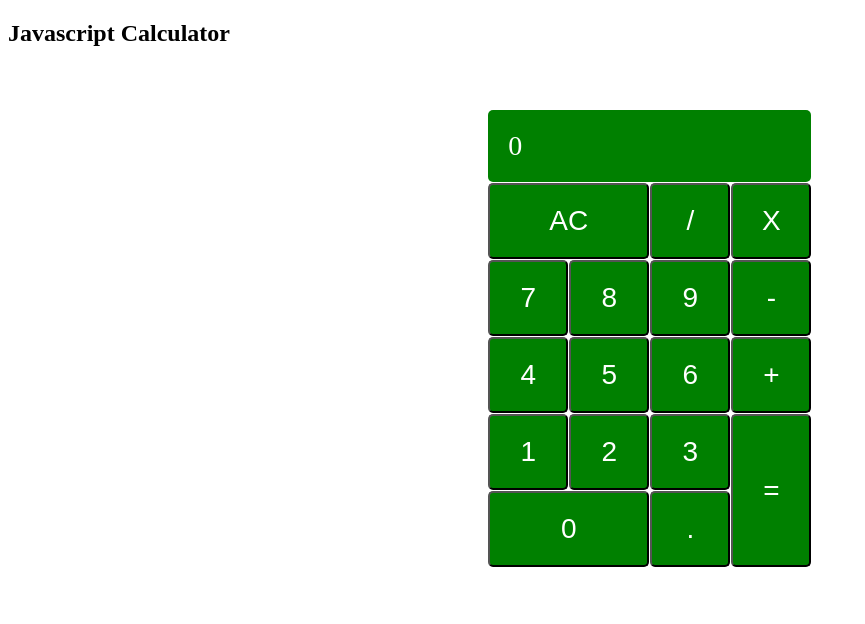
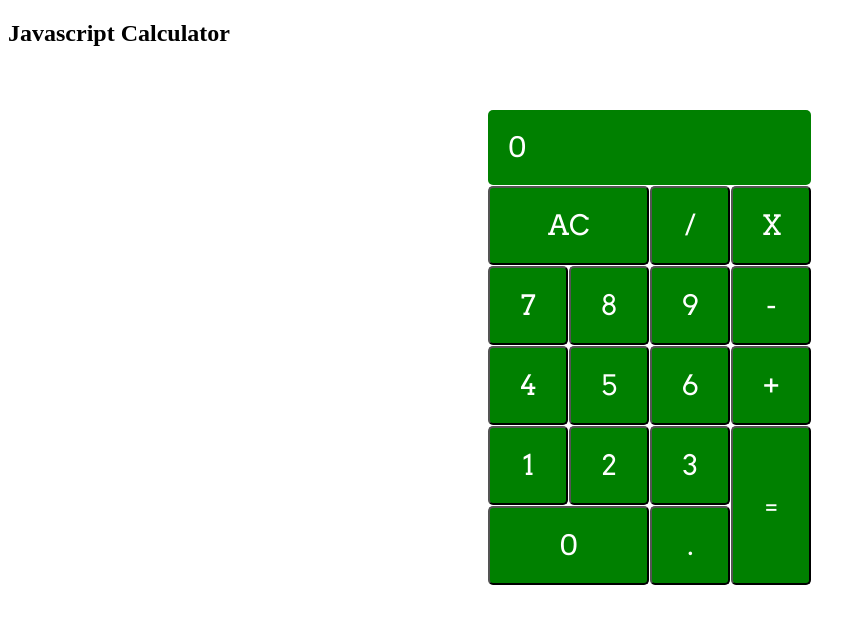
Before and after one commit to charlielafosse/JSCalculator, a plain HTML site: page index.html in a window 1280 px wide. Shown: the whole page, without its empty margins (0-865 px from the left). Drawn offline with Linux system fonts and the light colour scheme.

Commit message:
add google fonts arvo

```diff
--- a/index.html
+++ b/index.html
@@ -4,6 +4,7 @@
     <meta charset="utf-8">
     <title>My JS Calculator</title>
     <link rel="stylesheet" href="styles.css">
+    <link href="https://fonts.googleapis.com/css?family=Arvo:400,700" rel="stylesheet">
     <script type="text/javascript" src="myJS.js" async></script>
   </head>
   <body>
--- a/styles.css
+++ b/styles.css
@@ -4,6 +4,7 @@ section {
   grid-template-columns: 80px 80px 80px 80px;
   width: 24%;
   margin: 5% auto;
+  font-family: "Arvo", serif;
 }
 
 button {
@@ -12,6 +13,7 @@ button {
   border-radius: 5px;
   padding: 20px;
   font-size: 1.75em;
+  font-family: "Arvo", serif;
 }
 
 button:hover{
```
